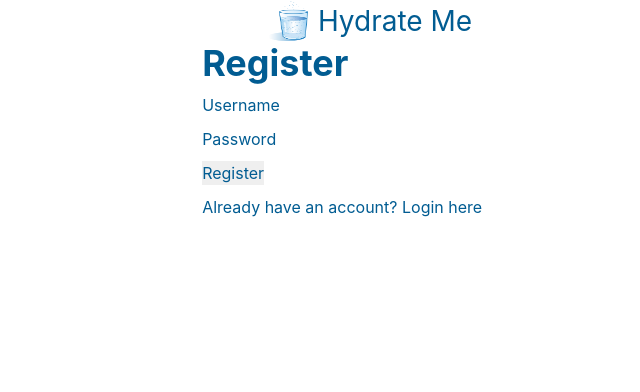
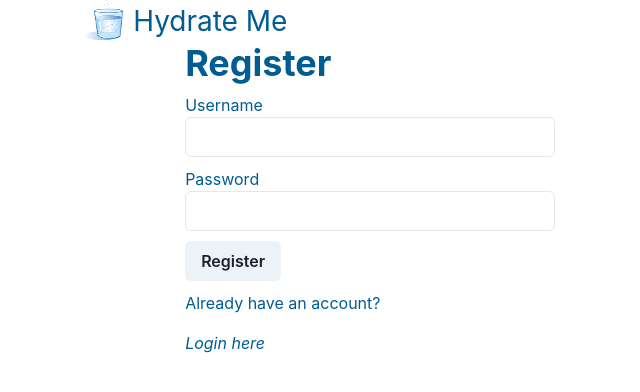
Before and after one commit to r-g-z/hydrate-me, a React (Create React App) app in the folder client/: page /register in a window 1280 px wide. Shown: the top 392 px of the page, without its empty margins (270-910 px from the left). Built offline with nearby package versions, Linux system fonts and the light colour scheme; no server answers.

Commit message:
styled footer

```diff
--- a/client/src/components/Footer.js
+++ b/client/src/components/Footer.js
@@ -1,13 +1,28 @@
-import { Text } from "@chakra-ui/react";
+import { Box, Button, Container, Text } from "@chakra-ui/react";
 import { Link } from "react-router-dom";
 
 const Footer = () => {
   return (
-    <div>
-      <Link to="/logs">Water Logs</Link>
-      <Link to="/dashboard">Home</Link>
-      <Link to="/profile">Profile</Link>
-    </div>
+    <Box
+      sx={{
+        display: "flex",
+        justifyContent: "space-between",
+        position: "fixed",
+        bottom: "0",
+        bgColor: "#BCE6FF",
+        width: "100%",
+      }}
+    >
+      <Button variant="ghost">
+        <Link to="/logs">Water Logs</Link>
+      </Button>
+      <Button variant="ghost">
+        <Link to="/dashboard">Home</Link>
+      </Button>
+      <Button variant="ghost">
+        <Link to="/profile">Profile</Link>
+      </Button>
+    </Box>
   );
 };
 
--- a/client/src/components/Header.js
+++ b/client/src/components/Header.js
@@ -4,7 +4,15 @@ import { Image, Box } from "@chakra-ui/react";
 
 const Header = ({ authorised, handleLogout }) => {
   return (
-    <Box sx={{ display: "flex", alignItems: "center" }}>
+    <Box
+      sx={{
+        display: "flex",
+        alignItems: "center",
+        width: "100%",
+        justifyContent: "space-between",
+      }}
+    >
+      <Box sx={{ display: "flex" }}>
         <Image
           boxSize="40px"
           src="/img/carbon.png
@@ -14,7 +22,10 @@ const Header = ({ authorised, handleLogout }) => {
         <Box sx={{ ml: "10px", fontSize: "28px" }}>
           <Link to="/dashboard">Hydrate Me</Link>
         </Box>
+      </Box>
+      {/* <Box sx={{ display: "flex", flexDirection: "flex-end" }}> */}
       {authorised && <Logout handleLogout={handleLogout} />}
+      {/* </Box> */}
     </Box>
   );
 };
--- a/client/src/components/Users/Login.js
+++ b/client/src/components/Users/Login.js
@@ -58,7 +58,7 @@ const Login = (props) => {
         Login
       </Button>
       <Text className="marginlg">No account yet? Sign up for free </Text>
-      <Text>
+      <Text as="i">
         <Link to="/register">Register here</Link>
       </Text>
     </form>
--- a/client/src/components/Users/Logout.js
+++ b/client/src/components/Users/Logout.js
@@ -1,4 +1,4 @@
-import Button from "react-bootstrap/Button";
+import { Button } from "@chakra-ui/react";
 
 const Logout = (props) => {
   const handleClick = async () => {
@@ -9,11 +9,7 @@ const Logout = (props) => {
   };
 
   return (
-    <Button
-      className="logout_button"
-      variant="outline-success"
-      onClick={handleClick}
-    >
+    <Button className="logout_button" onClick={handleClick}>
       Logout
     </Button>
   );
--- a/client/src/components/Users/Register.js
+++ b/client/src/components/Users/Register.js
@@ -1,7 +1,7 @@
 import { useState } from "react";
 import { Link } from "react-router-dom";
 import "./Login.css";
-import { Heading, Text } from "@chakra-ui/react";
+import { Heading, Text, Box, Button, Input } from "@chakra-ui/react";
 import { BsFillArrowLeftSquareFill } from "react-icons/bs";
 
 const Register = (props) => {
@@ -30,33 +30,38 @@ const Register = (props) => {
   return (
     <form onSubmit={handleSubmit}>
       <Heading as="h3">Register</Heading>
-      <div>
+      <Box>
         <label className="user" htmlFor="username">
           Username
         </label>
-        <input
+        <Input
           value={fields.username}
           onChange={handleChange}
           name="username"
           type="text"
           id="username"
         />
-      </div>
-      <div className="marginlg">
+      </Box>
+      <Box className="marginlg">
         <label className="user" htmlFor="password">
           Password
         </label>
-        <input
+        <Input
           value={fields.password}
           onChange={handleChange}
           name="password"
           type="password"
           id="password"
         />
-      </div>
-      <input className="marginlg" type="submit" value="Register" />
-      <Text className="marginlg">
-        Already have an account? <Link to="/login">Login here</Link>
+      </Box>
+      <Button className="marginlg" type="submit">
+        Register
+      </Button>
+      <Text className="marginlg">Already have an account? </Text>
+      <Text as="i">
+        <Link to="/login" as="i">
+          Login here
+        </Link>
       </Text>
     </form>
   );
```
Lines whose indentation alone changed are shown as unchanged.
